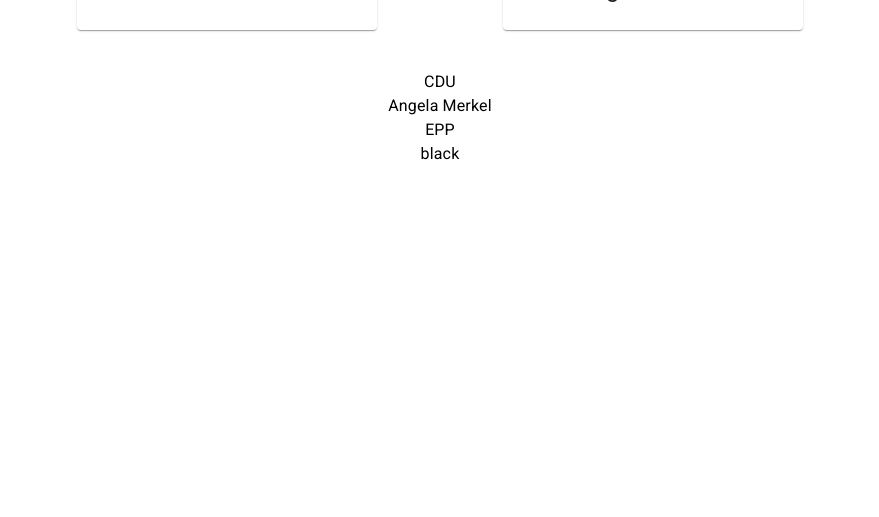
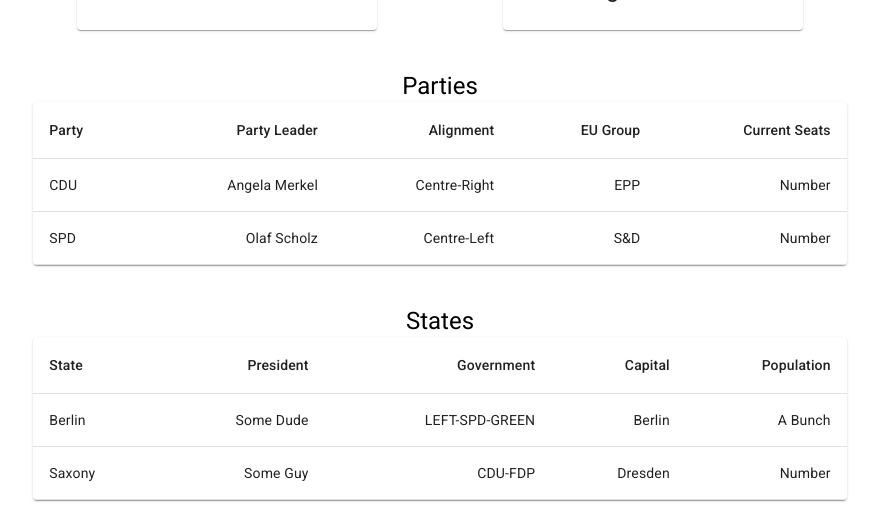
Before and after one commit to NicholasBoldt/Deutsche-Politik, a React (Create React App) app: page / in a window 1280 px wide. Shown: the part 767-1284 px from the top of the page, without its empty margins (180-1059 px from the left). Before the commit the page ends 953 px from the top, so only its background shows below. Built offline with nearby package versions, Linux system fonts and the light colour scheme.

Commit message:
added basic state and party lists

```diff
--- a/src/App.js
+++ b/src/App.js
@@ -2,6 +2,8 @@
 import { Grid, Typography } from '@material-ui/core';
 import Leader from './components/Leader/Leader';
 import Party from './components/Party/Party';
+import PartyList from './components/PartyList/PartyList';
+import StateList from './components/StateList/StateList';
 
 function App() {
   return (
@@ -31,7 +33,12 @@
             />
           </Grid>
           <Grid item xs={12} align={"center"} >
-            <Party name="CDU" leader="Angela Merkel" eu="EPP" color="black" />
+            <Typography variant="h5">Parties</Typography>
+            <PartyList />
+          </Grid>
+          <Grid item xs={12} align={"center"} >
+            <Typography variant="h5">States</Typography>
+            <StateList />
           </Grid>
 
         </Grid>
--- /dev/null
+++ b/src/components/PartyList/PartyList.jsx
@@ -0,0 +1,63 @@
+import React from 'react';
+import { makeStyles } from '@material-ui/core/styles';
+import Table from '@material-ui/core/Table';
+import TableBody from '@material-ui/core/TableBody';
+import TableCell from '@material-ui/core/TableCell';
+import TableContainer from '@material-ui/core/TableContainer';
+import TableHead from '@material-ui/core/TableHead';
+import TableRow from '@material-ui/core/TableRow';
+import Paper from '@material-ui/core/Paper';
+
+const useStyles = makeStyles({
+  table: {
+    minWidth: 650,
+  },
+});
+
+// function createData(name, calories, fat, carbs, protein) {
+//   return { name, calories, fat, carbs, protein };
+// }
+
+// const rows = [
+//   createData('Frozen yoghurt', 159, 6.0, 24, 4.0),
+//   createData('Ice cream sandwich', 237, 9.0, 37, 4.3),
+//   createData('Eclair', 262, 16.0, 24, 6.0),
+//   createData('Cupcake', 305, 3.7, 67, 4.3),
+//   createData('Gingerbread', 356, 16.0, 49, 3.9),
+// ];
+
+export default function PartyList() {
+  const classes = useStyles();
+
+  return (
+    <TableContainer component={Paper}>
+      <Table className={classes.table} aria-label="simple table">
+        <TableHead>
+          <TableRow>
+            <TableCell>Party</TableCell>
+            <TableCell align="right">Party Leader</TableCell>
+            <TableCell align="right">Alignment</TableCell>
+            <TableCell align="right">EU Group</TableCell>
+            <TableCell align="right">Current Seats</TableCell>
+          </TableRow>
+        </TableHead>
+        <TableBody>
+          <TableRow>
+            <TableCell>CDU</TableCell>
+            <TableCell align="right">Angela Merkel</TableCell>
+            <TableCell align="right">Centre-Right</TableCell>
+            <TableCell align="right">EPP</TableCell>
+            <TableCell align="right">Number</TableCell>
+          </TableRow>
+          <TableRow>
+            <TableCell>SPD</TableCell>
+            <TableCell align="right">Olaf Scholz</TableCell>
+            <TableCell align="right">Centre-Left</TableCell>
+            <TableCell align="right">S&D</TableCell>
+            <TableCell align="right">Number</TableCell>
+          </TableRow>
+        </TableBody>
+      </Table>
+    </TableContainer>
+  );
+}
--- /dev/null
+++ b/src/components/StateList/StateList.jsx
@@ -0,0 +1,63 @@
+import React from 'react';
+import { makeStyles } from '@material-ui/core/styles';
+import Table from '@material-ui/core/Table';
+import TableBody from '@material-ui/core/TableBody';
+import TableCell from '@material-ui/core/TableCell';
+import TableContainer from '@material-ui/core/TableContainer';
+import TableHead from '@material-ui/core/TableHead';
+import TableRow from '@material-ui/core/TableRow';
+import Paper from '@material-ui/core/Paper';
+
+const useStyles = makeStyles({
+  table: {
+    minWidth: 650,
+  },
+});
+
+// function createData(name, calories, fat, carbs, protein) {
+//   return { name, calories, fat, carbs, protein };
+// }
+
+// const rows = [
+//   createData('Frozen yoghurt', 159, 6.0, 24, 4.0),
+//   createData('Ice cream sandwich', 237, 9.0, 37, 4.3),
+//   createData('Eclair', 262, 16.0, 24, 6.0),
+//   createData('Cupcake', 305, 3.7, 67, 4.3),
+//   createData('Gingerbread', 356, 16.0, 49, 3.9),
+// ];
+
+export default function StateList() {
+  const classes = useStyles();
+
+  return (
+    <TableContainer component={Paper}>
+      <Table className={classes.table} aria-label="simple table">
+        <TableHead>
+          <TableRow>
+            <TableCell>State</TableCell>
+            <TableCell align="right">President</TableCell>
+            <TableCell align="right">Government</TableCell>
+            <TableCell align="right">Capital</TableCell>
+            <TableCell align="right">Population</TableCell>
+          </TableRow>
+        </TableHead>
+        <TableBody>
+          <TableRow>
+            <TableCell>Berlin</TableCell>
+            <TableCell align="right">Some Dude</TableCell>
+            <TableCell align="right">LEFT-SPD-GREEN</TableCell>
+            <TableCell align="right">Berlin</TableCell>
+            <TableCell align="right">A Bunch</TableCell>
+          </TableRow>
+          <TableRow>
+            <TableCell>Saxony</TableCell>
+            <TableCell align="right">Some Guy</TableCell>
+            <TableCell align="right">CDU-FDP</TableCell>
+            <TableCell align="right">Dresden</TableCell>
+            <TableCell align="right">Number</TableCell>
+          </TableRow>
+        </TableBody>
+      </Table>
+    </TableContainer>
+  );
+}
```
